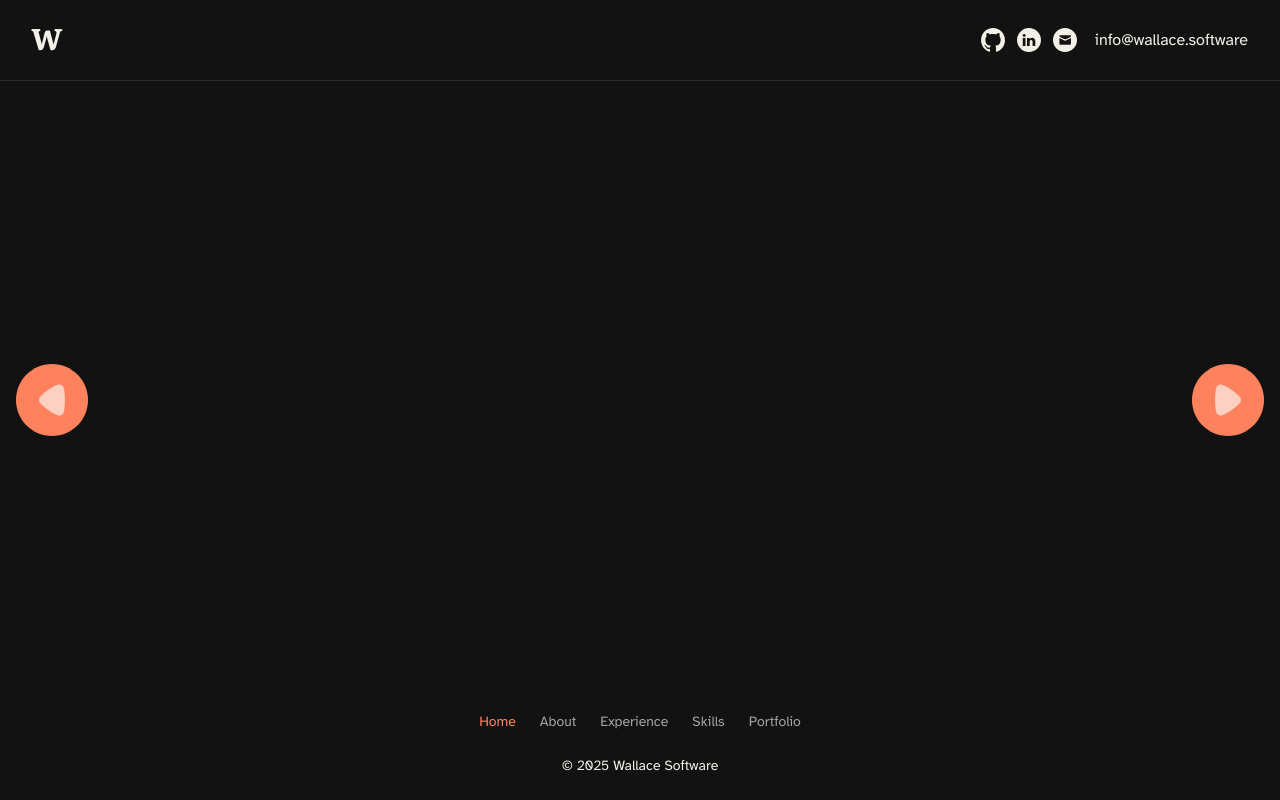
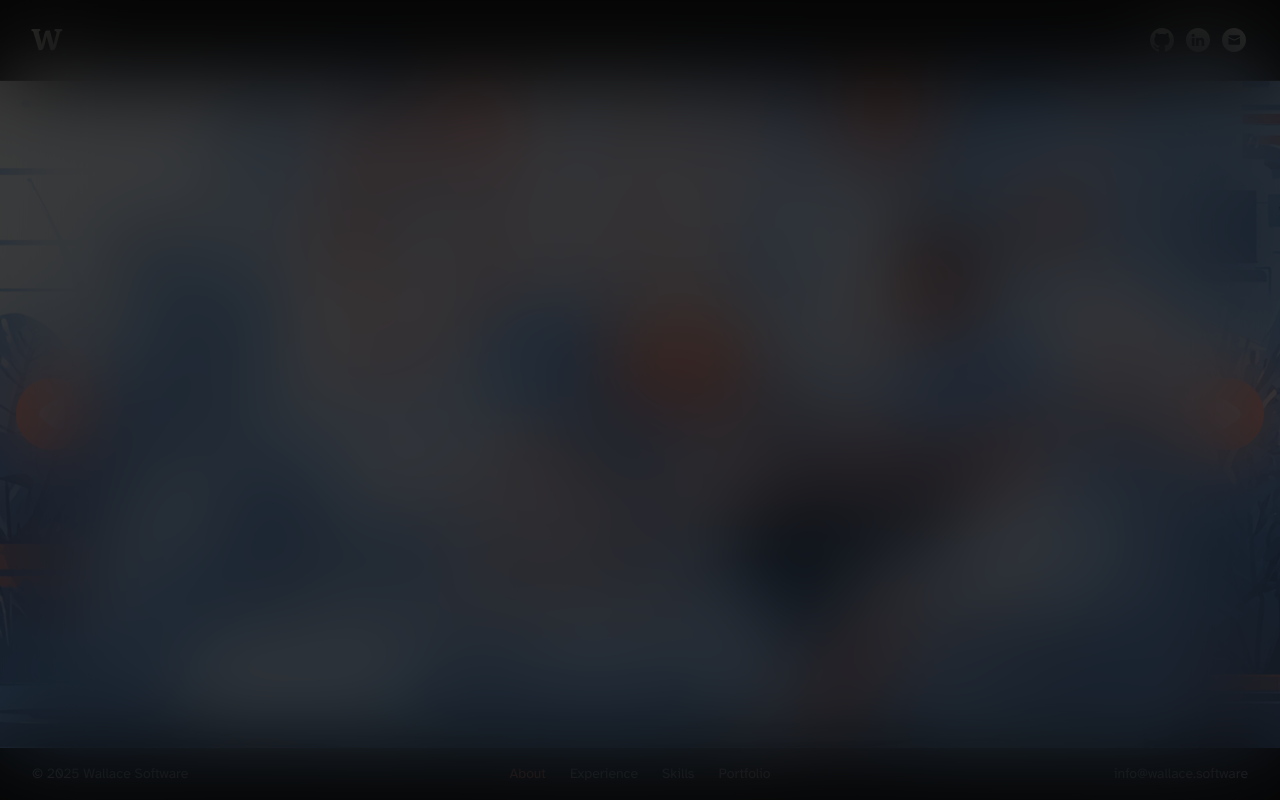
Before and after one commit to Darth-Degen/wallace-software, a Next.js app: page / in a window 1280 px wide. Built offline with nearby package versions, Linux system fonts and the light colour scheme.

Commit message:
updating header, footer, and home slide content

```diff
--- a/src/components/architecture/layout/PageShell.tsx
+++ b/src/components/architecture/layout/PageShell.tsx
@@ -76,27 +76,13 @@ const PageShell: FC<PageShellProps> = ({
         <main
           id="page-main"
           className={cx(
-            // Simplified: use standard flexbox layout without dynamic calculations
-            "flex w-full h-full flex-1 flex-col overflow-x-clip bg-page",
-            // if header overlays content (absolute / animate), push content down
-            // Use responsive padding to match header h-16 md:h-20
+            "relative flex w-full h-full flex-1 flex-col overflow-x-clip bg-page",
             padForHeader && "pt-16 md:pt-20",
             className,
             mainClassName
           )}
         >
           {children}
-          {/* <AnimatePresence mode="wait">
-            <motion.div
-              key={router.asPath}
-              variants={pageVariants(prefersReducedMotion)}
-              initial="initial"
-              animate="animate"
-              exit="exit"
-            >
-              {children}
-            </motion.div>
-          </AnimatePresence> */}
         </main>
 
         {/* Wrap footer so we can measure its box without modifying the Footer component */}
--- a/src/components/architecture/navigation/Footer.tsx
+++ b/src/components/architecture/navigation/Footer.tsx
@@ -1,6 +1,6 @@
 import { PAGES } from "@constants";
 import { useColorTheme, useCarousel, AccentColor } from "@stores";
-import { cn } from "@utils";
+import { cn, handleCopyEmail } from "@utils";
 import { FC } from "react";
 
 const Footer: FC = () => {
@@ -17,10 +17,10 @@ const Footer: FC = () => {
   };
 
   return (
-    <footer className="px-4 md:px-8 py-12 lg:py-6">
-      <div className="max-w-[1512px] mx-auto flex flex-col-reverse items-center justify-center gap-4 lg:gap-6">
+    <footer className="px-4 md:px-8 py-12 lg:py-4">
+      <div className="max-w-[1512px] mx-auto flex   items-center justify-between gap-4 lg:gap-3">
         {/* Left side */}
-        <div className="flex items-center gap-2">
+        <div className="flex items-center gap-2 text-muted-foreground w-[160px]">
           <span className="text-sm">
             © {new Date().getFullYear()} Wallace Software
           </span>
@@ -46,6 +46,15 @@ const Footer: FC = () => {
             );
           })}
         </nav>
+
+        <div className="flex items-center justify-end gap-2 text-white/30 w-[160px]">
+          <p
+            className="lg:block hidden cursor-pointer ml-2 text-muted-foreground hover-text-accent text-sm"
+            onClick={handleCopyEmail}
+          >
+            info@wallace.software
+          </p>
+        </div>
       </div>
     </footer>
   );
--- a/src/components/architecture/navigation/Header.tsx
+++ b/src/components/architecture/navigation/Header.tsx
@@ -1,25 +1,8 @@
 "use client";
 import { FC } from "react";
 import { GithubLink, LinkedinLink, Logo, MailLink } from "@components";
-import toast from "react-hot-toast";
 
 const Header: FC = ({}) => {
-  const handleCopyEmail = async () => {
-    try {
-      await navigator.clipboard.writeText("info@wallace.software");
-      toast.success("Email copied to clipboard!");
-    } catch (err) {
-      // Fallback for older browsers
-      const textArea = document.createElement("textarea");
-      textArea.value = "info@wallace.software";
-      document.body.appendChild(textArea);
-      textArea.select();
-      document.execCommand("copy");
-      document.body.removeChild(textArea);
-      toast.success("Email copied to clipboard!");
-    }
-  };
-
   return (
     <header className="fixed top-0 inset-x-0 z-50 border-b">
       <div className="page-padding-x mx-auto h-16 md:h-20 flex items-center justify-between gap-4">
@@ -31,12 +14,6 @@ const Header: FC = ({}) => {
           <GithubLink />
           <LinkedinLink />
           <MailLink />
-          <p
-            className="lg:block hidden cursor-pointer ml-2 hover-text-accent"
-            onClick={handleCopyEmail}
-          >
-            info@wallace.software
-          </p>
         </div>
       </div>
     </header>
--- a/src/components/custom/carousel/SlideCarousel.tsx
+++ b/src/components/custom/carousel/SlideCarousel.tsx
@@ -105,7 +105,7 @@ const SlideCarousel: FC = () => {
   const CurrentSlideComponent = slideComponents[currentSlide];
 
   return (
-    <div className="w-full h-full flex flex-col">
+    <div className="relative w-full h-full flex flex-col flex-grow">
       {/* Navigation Controls */}
       <CarouselNavigationButton
         direction="left"
--- a/src/components/custom/slides/AnimatedSlide.tsx
+++ b/src/components/custom/slides/AnimatedSlide.tsx
@@ -78,7 +78,7 @@ const AnimatedSlide: FC<AnimatedSlideProps> = ({
   return (
     <motion.div
       className={cn(
-        "w-full h-full flex flex-col items-center justify-center text-center px-6",
+        "w-full h-full flex flex-col flex-grow items-center justify-center text-center",
         className
       )}
       variants={variants}
--- a/src/components/custom/slides/HomeSlide.tsx
+++ b/src/components/custom/slides/HomeSlide.tsx
@@ -17,14 +17,14 @@ const HomeSlide: FC<HomeSlideProps> = ({
   const [bgLoaded, setBgLoaded] = useState(false);
 
   return (
-    <div className="w-full h-full">
+    <>
       <AnimatedSlide
         animationTrigger={animationTrigger}
         direction={direction}
         className={className}
       >
         {/* Hero Content */}
-        <div className="w-screen h-full flex flex-grow">
+        <AnimatedChild animation={"fade"}>
           <Image
             src={introGraphic}
             alt="Intro Graphic"
@@ -38,10 +38,12 @@ const HomeSlide: FC<HomeSlideProps> = ({
               Welcome to Wallace Software
             </h1>
           </AnimatedChild> */}
-        </div>
+        </AnimatedChild>
       </AnimatedSlide>
-      {/* <SplashScreen assets={[bgLoaded]} minDurationMs={750} /> */}
-    </div>
+      {animationTrigger === "pageLoad" && (
+        <SplashScreen assets={[bgLoaded]} minDurationMs={750} />
+      )}
+    </>
   );
 };
 
--- a/src/constants/pages.tsx
+++ b/src/constants/pages.tsx
@@ -3,19 +3,19 @@ import { AccentColor } from "@stores";
 
 export const PAGES: NavPage[] = [
   {
-    name: "Home",
+    name: "About",
     path: "/",
     showInHeader: false,
     showInFooter: true,
     accentColor: "orange" as AccentColor,
   },
-  {
-    name: "About",
-    path: "/#about",
-    showInHeader: false,
-    showInFooter: true,
-    accentColor: "blue" as AccentColor,
-  },
+  // {
+  //   name: "About",
+  //   path: "/#about",
+  //   showInHeader: false,
+  //   showInFooter: true,
+  //   accentColor: "blue" as AccentColor,
+  // },
   {
     name: "Experience",
     path: "/#experience",
--- /dev/null
+++ b/src/utils/handleCopyEmail.ts
@@ -0,0 +1,17 @@
+import toast from "react-hot-toast";
+
+export const handleCopyEmail = async () => {
+    try {
+      await navigator.clipboard.writeText("info@wallace.software");
+      toast.success("Email copied to clipboard!");
+    } catch (err) {
+      // Fallback for older browsers
+      const textArea = document.createElement("textarea");
+      textArea.value = "info@wallace.software";
+      document.body.appendChild(textArea);
+      textArea.select();
+      document.execCommand("copy");
+      document.body.removeChild(textArea);
+      toast.success("Email copied to clipboard!");
+    }
+  };
--- a/src/utils/index.ts
+++ b/src/utils/index.ts
@@ -2,3 +2,4 @@ export * from "./scrollToSection"
 export * from "./handleAssetLoad"
 export * from "./formUtils"
 export * from "./accentColors"
+export * from "./handleCopyEmail"
```
